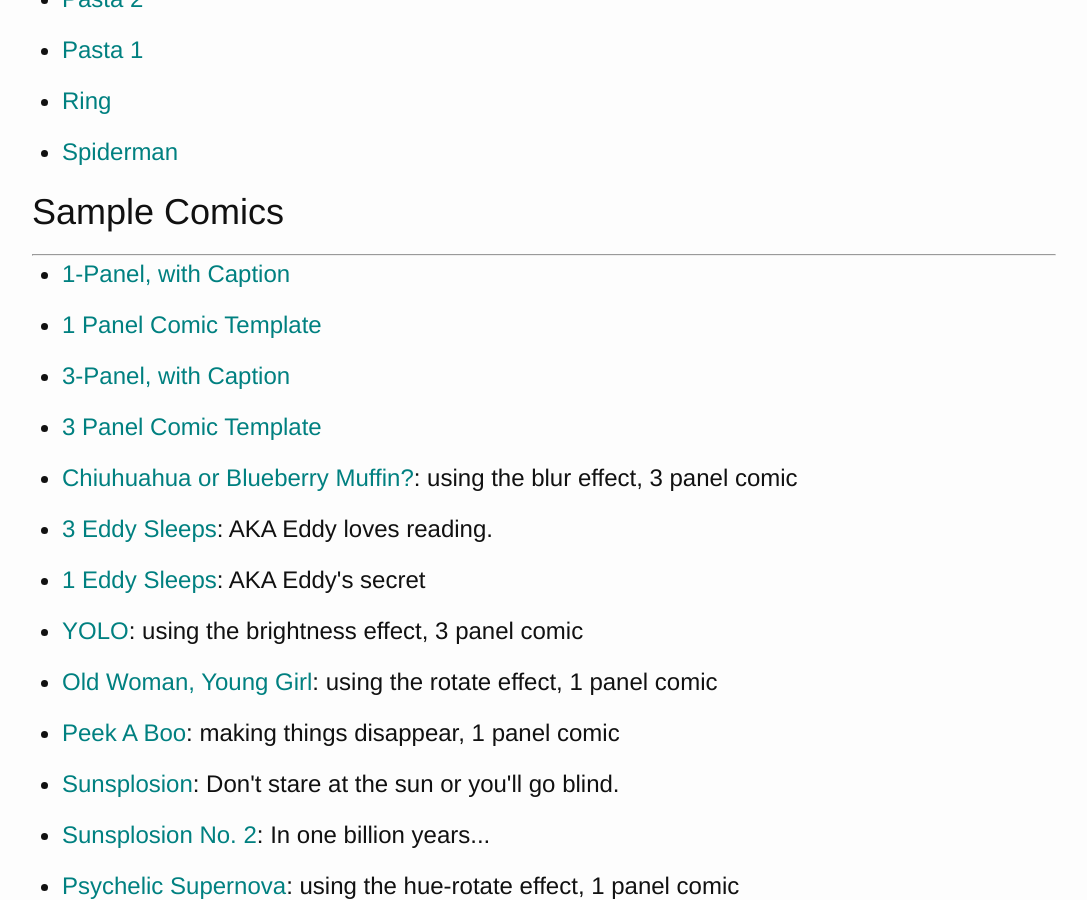
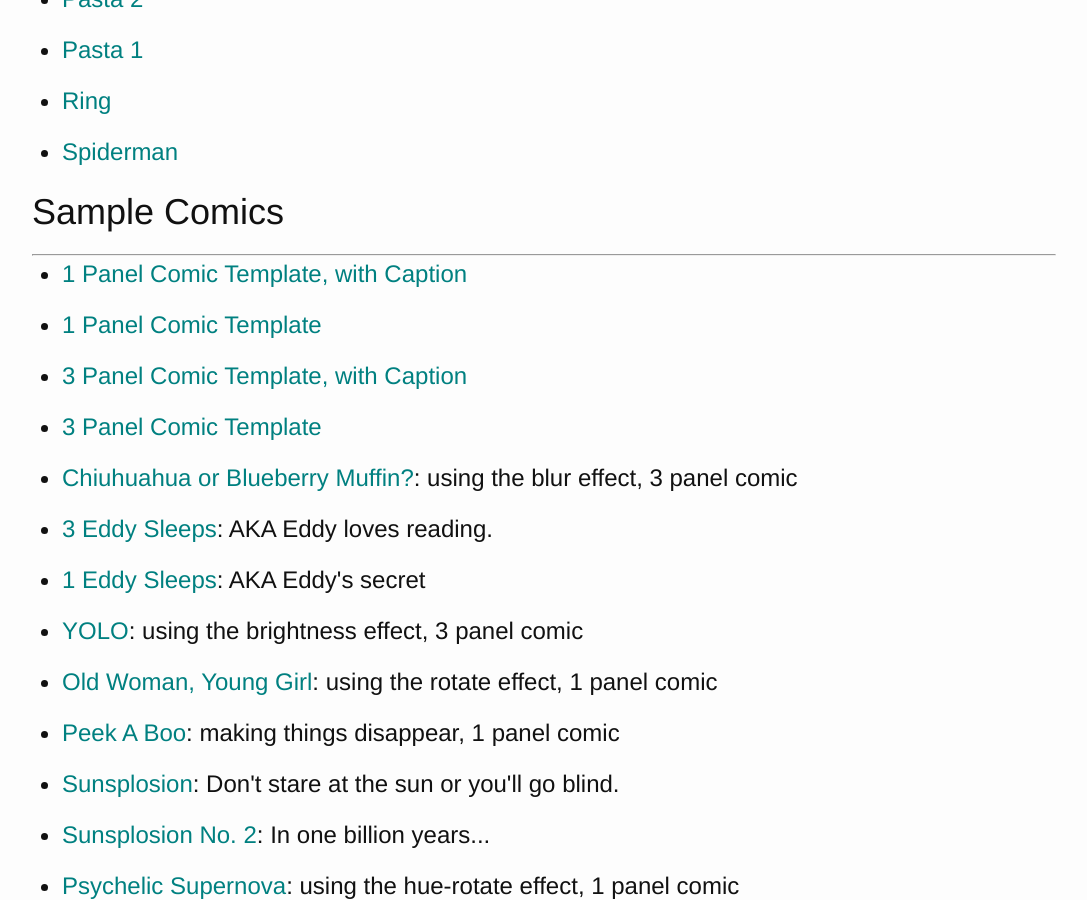
Before and after one commit to thesprouts/hli, a Jekyll site: the page built from code.html, in a window 1280 px wide and 900 px high, scrolled down 671 px. Shown: the whole window, without its empty margins (96-1183 px from the left). Built offline with Jekyll 4.4.1, drawn with Linux system fonts in a browser that asks for light colours.

Commit message:
Updating titles to match

```diff
--- a/_code/1-panel-caption-template.html
+++ b/_code/1-panel-caption-template.html
@@ -1,5 +1,5 @@
 ---
-title: 1-Panel, with Caption
+title: 1 Panel Comic Template, with Caption
 subtitle:
 category: templates
 ---
--- a/_code/3-panel-caption-template.html
+++ b/_code/3-panel-caption-template.html
@@ -1,5 +1,5 @@
 ---
-title: 3-Panel, with Caption
+title: 3 Panel Comic Template, with Caption
 subtitle:
 category: templates
 ---
```
